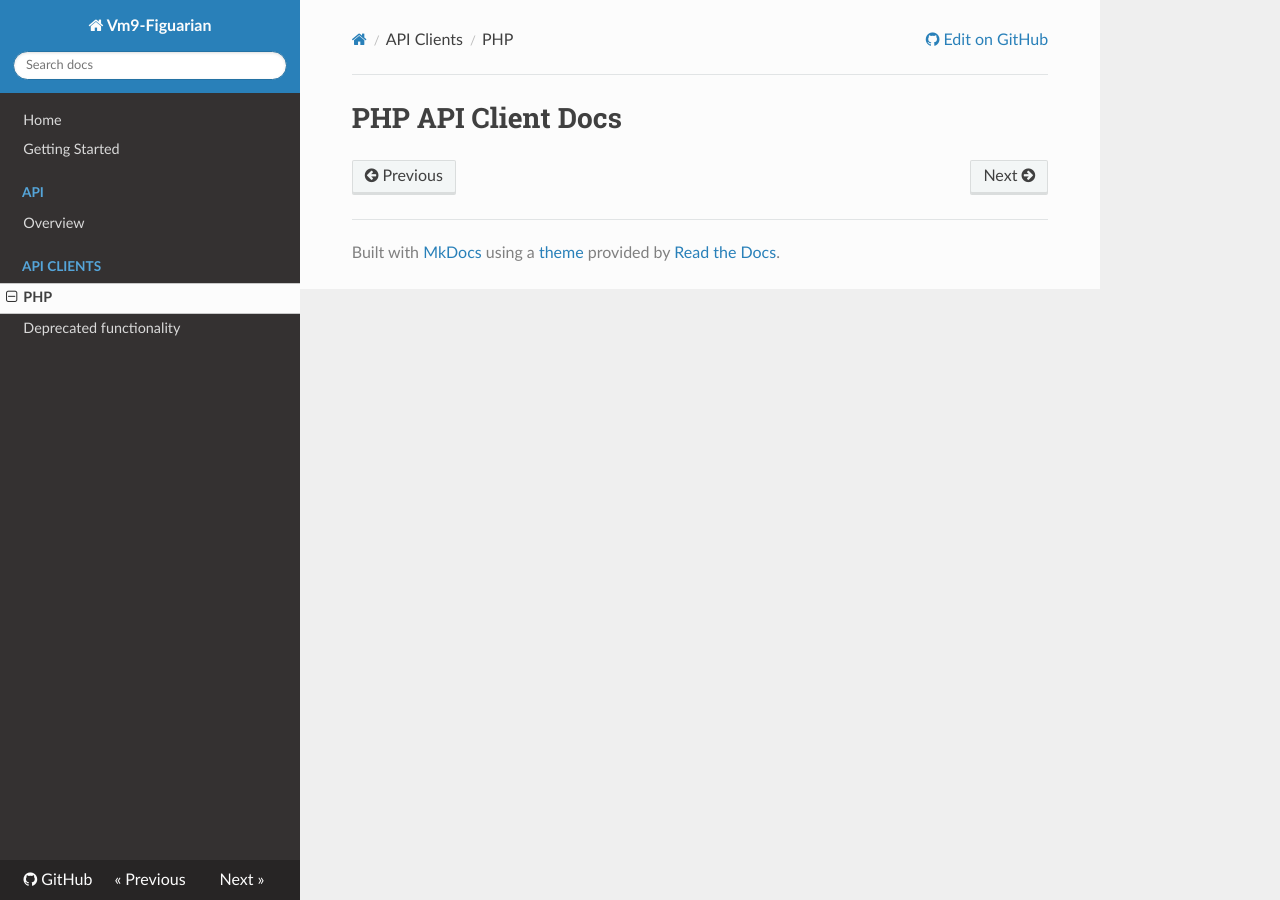
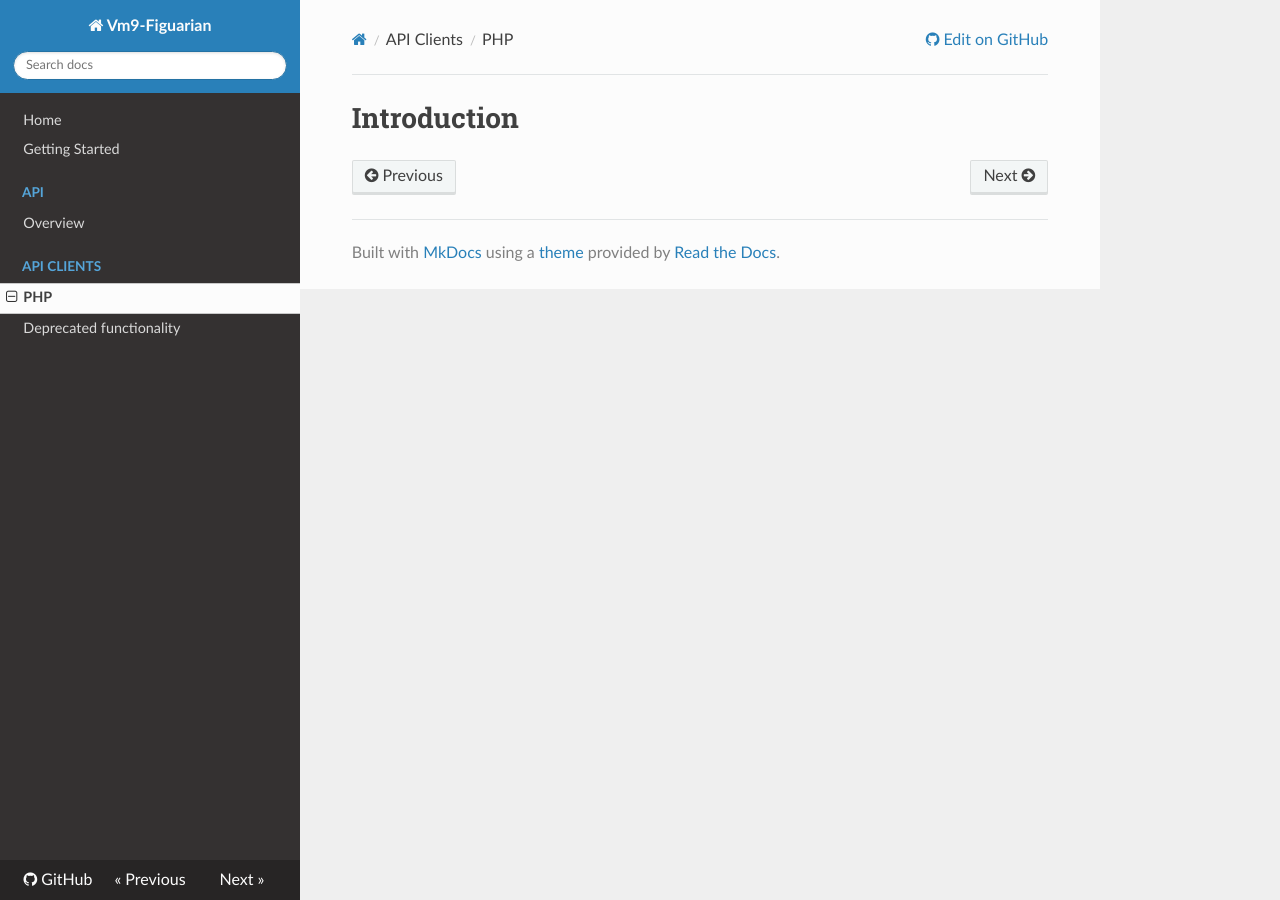
Before and after one commit to VM9/figuardian-api-docs, an MkDocs documentation site: the page built from docs/clients/php/index.md, in a window 1280 px wide. Built offline with MkDocs 1.6.1, drawn with Linux system fonts in a browser that asks for light colours; nearby versions of some CDN libraries; comment, search, counter and statistics services are not loaded; old or Windows-style settings are respelled for this version of MkDocs.

```diff
--- a/docs/clients/php/index.md
+++ b/docs/clients/php/index.md
@@ -1 +1 @@
-# PHP API Client Docs
+# Introduction
```
Also changed, not shown: README.md (+1 -1 lines).
